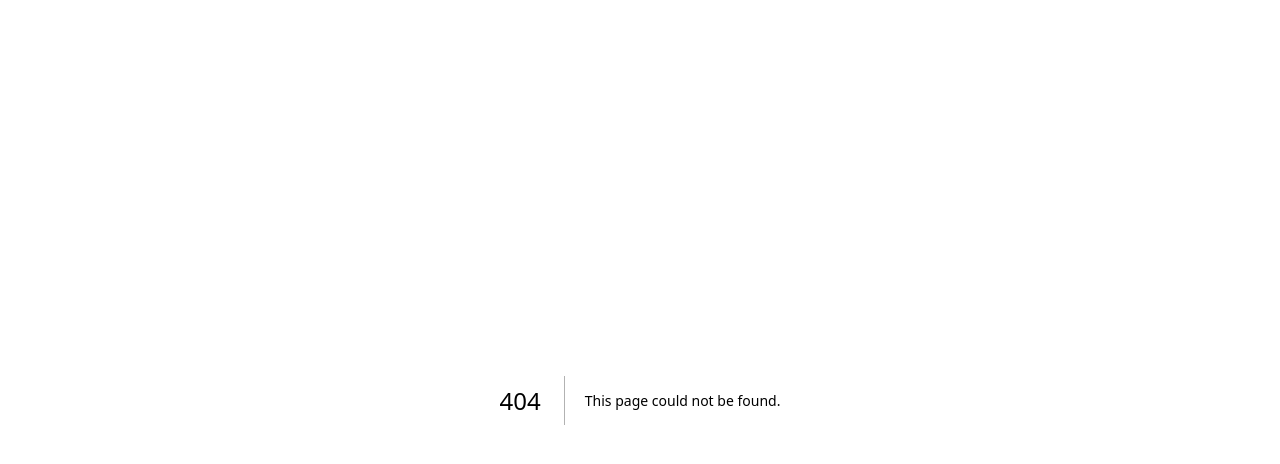
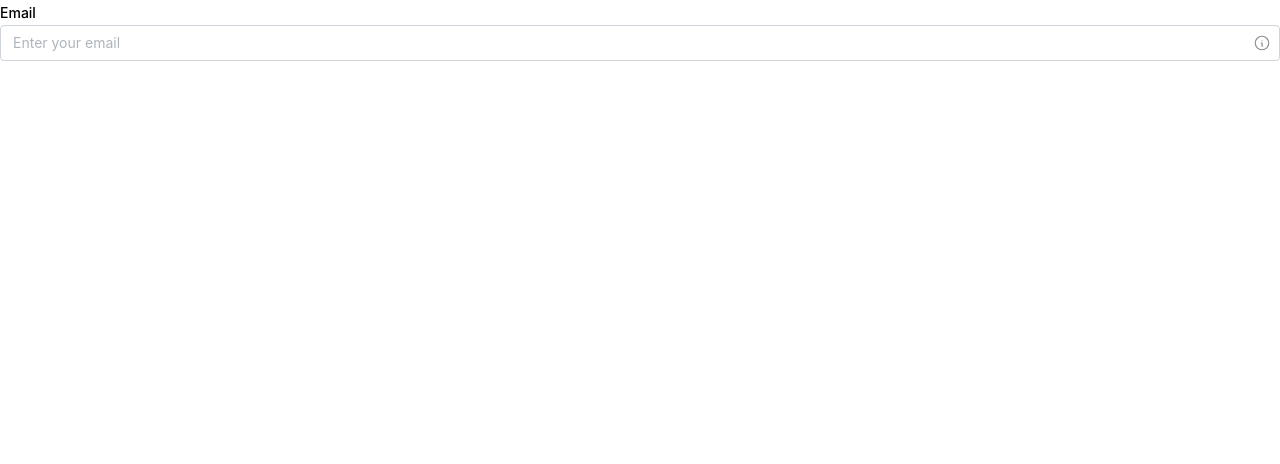
Before and after one commit to Afiqkyrol/qawadis_ui, a Next.js app: page /auth/signin in a window 1280 px wide. Before the commit this address had no page. Shown: the top 464 px of the page. Built offline with nearby package versions, Linux system fonts and the light colour scheme.

Commit message:
progress

```diff
--- a/package.json
+++ b/package.json
@@ -16,6 +16,7 @@
     "@mantine/modals": "^7.16.1",
     "@mantine/notifications": "^7.16.1",
     "@mantine/nprogress": "^7.16.1",
+    "@tabler/icons-react": "^3.29.0",
     "dayjs": "^1.11.13",
     "jsonwebtoken": "^9.0.2",
     "next": "15.1.5",
--- /dev/null
+++ b/src/app/auth/signin/page.js
@@ -0,0 +1,15 @@
+import SmartTextInput from "@/app/lib/component/input/smart-textinput";
+import { IconInfoCircle } from "@tabler/icons-react";
+
+export default function SignIn() {
+  return (
+    <SmartTextInput
+      label="Email"
+      placeholder="Enter your email"
+      contain="tooltip"
+      tooltipLabel="test label"
+      icon={<IconInfoCircle size={18} stroke={1.5} />}
+      align="right"
+    />
+  );
+}
--- a/src/app/layout.js
+++ b/src/app/layout.js
@@ -1,5 +1,11 @@
+import "@mantine/core/styles.css";
+
 import { Geist, Geist_Mono } from "next/font/google";
-import "./globals.css";
+import {
+  ColorSchemeScript,
+  mantineHtmlProps,
+  MantineProvider,
+} from "@mantine/core";
 
 const geistSans = Geist({
   variable: "--font-geist-sans",
@@ -18,11 +24,19 @@ export const metadata = {
 
 export default function RootLayout({ children }) {
   return (
-    <html lang="en">
+    <html lang="en" {...mantineHtmlProps}>
+      <head>
+        <ColorSchemeScript />
+        <link rel="shortcut icon" href="/favicon.svg" />
+        <meta
+          name="viewport"
+          content="minimum-scale=1, initial-scale=1, width=device-width, user-scalable=no"
+        />
+      </head>
       <body
         className={`${geistSans.variable} ${geistMono.variable} antialiased`}
       >
-        {children}
+        <MantineProvider>{children}</MantineProvider>
       </body>
     </html>
   );
--- /dev/null
+++ b/src/app/lib/component/input/smart-textinput.js
@@ -0,0 +1,54 @@
+import { TextInput, Tooltip, Text, Center } from "@mantine/core";
+import { IconInfoCircle } from "@tabler/icons-react";
+
+export default function SmartTextInput({
+  label,
+  placeholder,
+  type,
+  contain,
+  icon,
+  align,
+  tooltipLabel,
+}) {
+  let section;
+  if (contain === "tooltip") {
+    section = (
+      <Tooltip
+        label={tooltipLabel}
+        position="top-end"
+        withArrow
+        transitionProps={{ transition: "pop-bottom-right" }}
+      >
+        <Text component="div" c="dimmed" style={{ cursor: "help" }}>
+          <Center>{icon}</Center>
+        </Text>
+      </Tooltip>
+    );
+  } else if (contain === "icon") {
+    section = icon;
+  }
+
+  if (type === "password") {
+  } else {
+    if (align === "right") {
+      return (
+        <TextInput
+          rightSection={section}
+          label={label}
+          placeholder={placeholder}
+        />
+      );
+    } else if (align === "left") {
+      return (
+        <TextInput
+          leftSection={section}
+          label={label}
+          placeholder={placeholder}
+          type={type}
+        />
+      );
+    } else {
+      return <TextInput label={label} placeholder={placeholder} />;
+    }
+  }
+}
```
Also changed, not shown: 1 other file (tests, documents, lock files or other folders).
